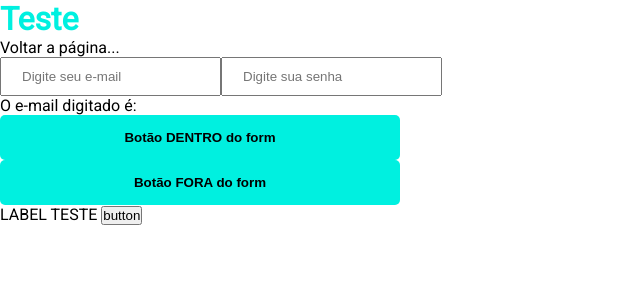
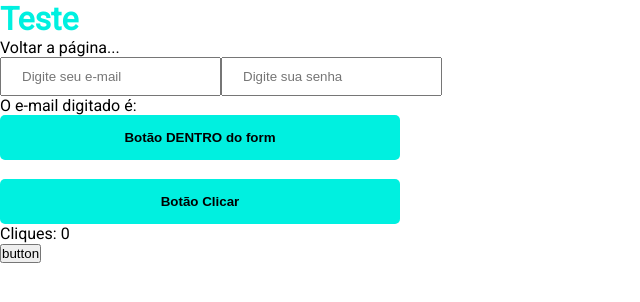
Before and after one commit to JonsMota/Revisao-Frontend-NextStyledComponents, a Next.js app: page / in a window 1280 px wide. Shown: the top 302 px of the page, without its empty margins (0-640 px from the left). Built offline with nearby package versions, Linux system fonts and the light colour scheme.

Commit message:
Feita a lógica para pegar o número de clicks e mostrar na tela

```diff
--- a/pages/index.js
+++ b/pages/index.js
@@ -6,6 +6,8 @@ import Button from '../src/components/button/Button'
 import Input from '../src/components/input/Input'
 
 export default function Home() {
+  const [clique, setClique] = useState(0)
+
   const router = useRouter()
 
   const [email, setEmail] = useState('')
@@ -25,6 +27,10 @@ export default function Home() {
     onChange(event.target.value)
   }
 
+  const handleClique = () => {
+    setClique(clique + 1)
+  }
+
   return (
     <>
       <Title onClick={handleClick}>Teste</Title>
@@ -34,9 +40,9 @@ export default function Home() {
         <Input type="password" placeholder="Digite sua senha" onChange={(e) => handleChangeInput(e, setPassword)} />
         <p>O e-mail digitado é: {email} </p>
         <Button type="submit">Botão DENTRO do form</Button>
-      </form>
-      <Button onClick={handleClick}>Botão FORA do form</Button>
-      <label>LABEL TESTE </label>
+      </form><br/>
+      <Button onClick={handleClique}>Botão Clicar</Button>
+      <label>Cliques: {clique} </label><br/>
       <button>button</button>
     </>
   )
```
